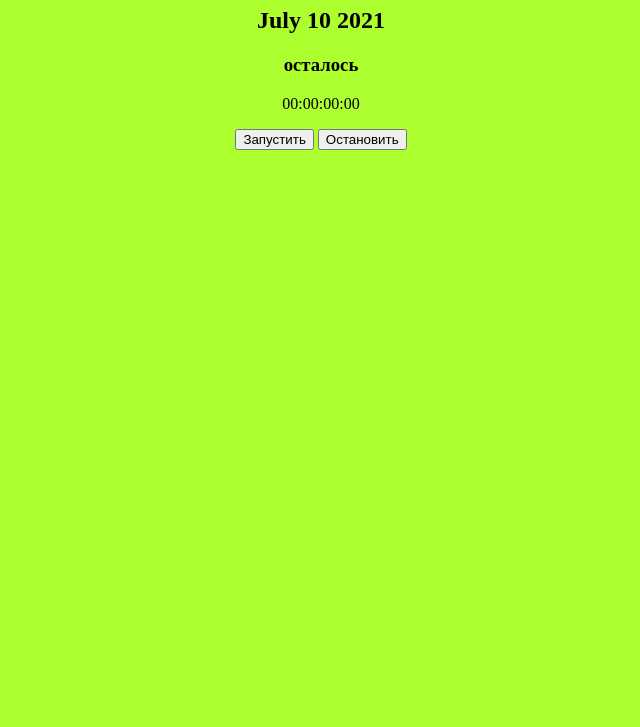
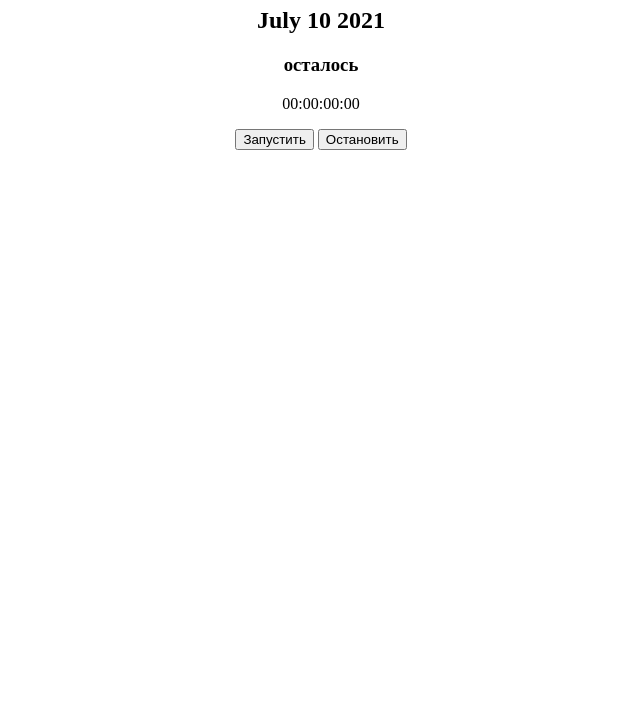
Before and after one commit to Asalen/goit-js-hw-11-timer, a plain HTML site: page index.html in a window 1280 px wide. Shown: the part 73-800 px from the top of the page, without its empty margins (319-959 px from the left). Drawn offline with Linux system fonts and the light colour scheme.

Commit message:
Update styles.css

```diff
--- a/css/styles.css
+++ b/css/styles.css
@@ -1,7 +1,3 @@
 * {
     text-align: center;
 }
-
-body {
-    background-color: greenyellow;
-}
```
